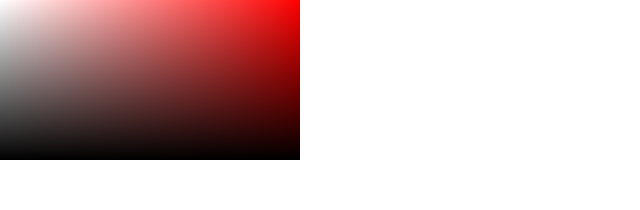
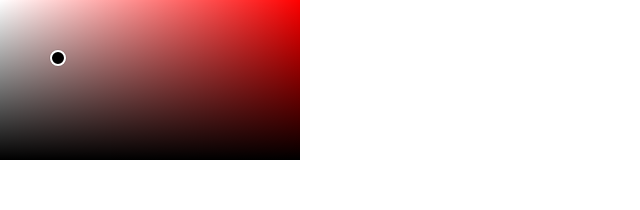
Before and after one commit to MyMagicCode/react-practice, a React (Create React App) app: page / in a window 1280 px wide. Shown: the top 210 px of the page, without its empty margins (0-640 px from the left). Built offline with nearby package versions, Linux system fonts and the light colour scheme.

Commit message:
feat: ColorPicker增加Handler组件

```diff
--- /dev/null
+++ b/src/components/color-picker/Handler.tsx
@@ -0,0 +1,21 @@
+import CS from "classnames";
+import { Color } from "./Color";
+
+interface HandlerProps {
+  color: Color;
+  size?: "default" | "small";
+}
+
+function Handler({ color, size = "default" }: HandlerProps) {
+  const classNames = CS("color-picker-handler", {
+    "color-picker-handler-small": size === "small",
+  });
+  return (
+    <div
+      className={classNames}
+      style={{ backgroundColor: color.toRgbString() }}
+    ></div>
+  );
+}
+
+export default Handler;
--- a/src/components/color-picker/Palette.tsx
+++ b/src/components/color-picker/Palette.tsx
@@ -1,16 +1,23 @@
-import { Color } from "./Color"
+import { Color } from "./Color";
+import Handler from "./Handler";
+import Transform from "./Transform";
 
-function Palette({color}:{color:Color}){
-  return (<div className="color-picker-palette">
-    <div
+function Palette({ color }: { color: Color }) {
+  return (
+    <div className="color-picker-palette">
+      <Transform offset={{ x: 50, y: 50 }}>
+        <Handler color={color} />
+      </Transform>
+      <div
         className="color-picker-palette-main"
         style={{
-            backgroundColor: `hsl(${color.toHsl().h},100%, 50%)`,
-            backgroundImage:
-                'linear-gradient(0deg, #000, transparent),linear-gradient(90deg, #fff, hsla(0, 0%, 100%, 0))',
+          backgroundColor: `hsl(${color.toHsl().h},100%, 50%)`,
+          backgroundImage:
+            "linear-gradient(0deg, #000, transparent),linear-gradient(90deg, #fff, hsla(0, 0%, 100%, 0))",
         }}
-    />
-  </div>)
+      />
+    </div>
+  );
 }
 
-export default Palette
+export default Palette;
--- /dev/null
+++ b/src/components/color-picker/Transform.tsx
@@ -0,0 +1,25 @@
+import { forwardRef, PropsWithChildren } from "react";
+
+interface TransformProps extends PropsWithChildren {
+  offset: { x: number; y: number };
+}
+
+const Transform = forwardRef<HTMLDivElement, TransformProps>((props, ref) => {
+  const { children, offset } = props;
+  return (
+    <div
+      ref={ref}
+      style={{
+        position: "absolute",
+        zIndex: 1,
+        left: offset.x + "px",
+        top: offset.y + "px",
+        transform: `translate(50%,50%)`,
+      }}
+    >
+      {children}
+    </div>
+  );
+});
+
+export default Transform;
--- a/src/components/color-picker/index.scss
+++ b/src/components/color-picker/index.scss
@@ -11,4 +11,19 @@
       bottom: 0;
     }
   }
+  &-handler {
+    position: absolute;
+    z-index: 1;
+
+    width: 16px;
+    height: 16px;
+    border: 2px solid #fff;
+    box-sizing: border-box;
+    box-shadow: 0 0 0 1px rgba(0, 0, 0, 0.1);
+    border-radius: 50%;
+    &-small {
+      width: 12px;
+      height: 12px;
+    }
+  }
 }
```
